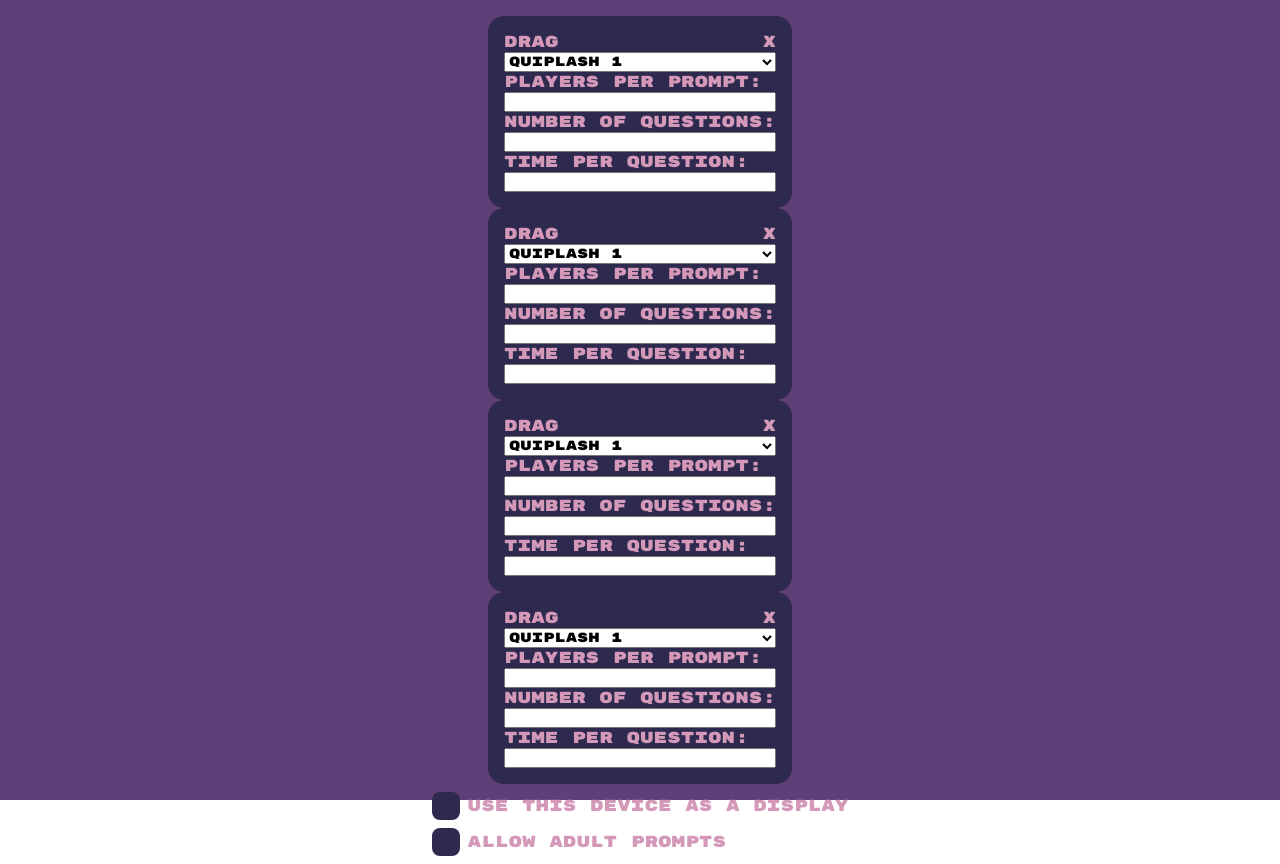
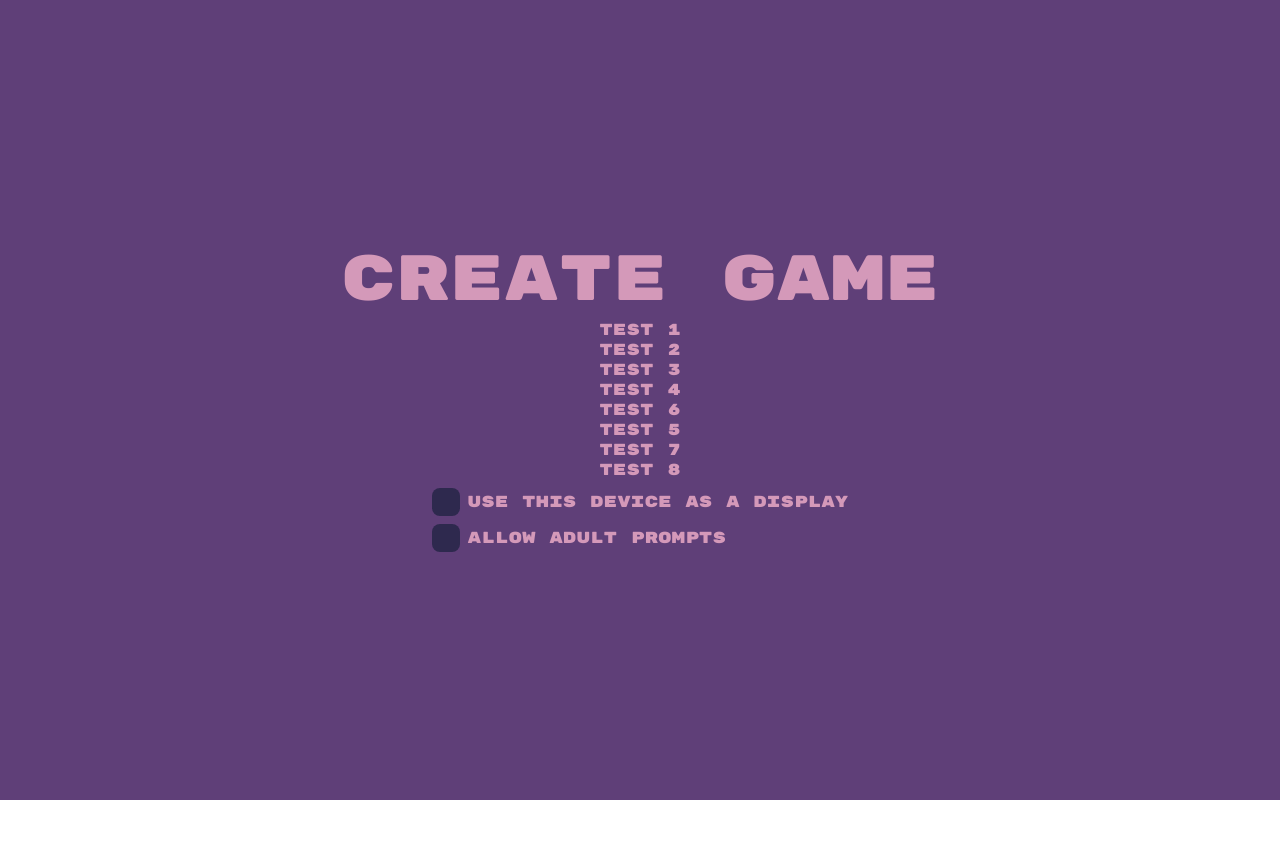
Before and after one commit to Woozl/quipwit, a Next.js app in the folder web/: page / in a window 1280 px wide. After the commit the page ends 800 px from the top, so only its background shows below. Built offline with nearby package versions, Linux system fonts and the light colour scheme.

Commit message:
switch to draggable library to dnd-kit

```diff
--- a/web/components/RoundConfiguration.tsx
+++ b/web/components/RoundConfiguration.tsx
@@ -1,81 +1,73 @@
+import {
+  closestCenter,
+  DndContext,
+  DragEndEvent,
+  KeyboardSensor,
+  MouseSensor,
+  PointerSensor,
+  TouchSensor,
+  UniqueIdentifier,
+  useSensor,
+  useSensors,
+} from "@dnd-kit/core";
+import {
+  arrayMove,
+  horizontalListSortingStrategy,
+  SortableContext,
+  sortableKeyboardCoordinates,
+  verticalListSortingStrategy,
+} from "@dnd-kit/sortable";
 import { useState } from "react";
-import {
-  DragDropContext,
-  Draggable,
-  Droppable,
-  DropResult,
-  OnDragEndResponder,
-} from "react-beautiful-dnd";
-import RoundCard from "./RoundCard";
-import styles from "./RoundConfiguration.module.css";
-
-const initialRounds = [
-  {
-    id: "dasjkhadsjkdh",
-    name: "round1",
-  },
-  {
-    id: "xvbcvxbcxvb",
-    name: "round2",
-  },
-  {
-    id: "dasjkweruytdh",
-    name: "round3",
-  },
-  {
-    id: "xcvbcxvbkdh",
-    name: "round4",
-  },
-];
-
-const reorder = (list: any[], startIndex: number, endIndex: number) => {
-  const result = Array.from(list);
-  const [removed] = result.splice(startIndex, 1);
-  result.splice(endIndex, 0, removed);
-
-  return result;
-};
+import SortableItem from "./SortableItem";
 
 const RoundConfiguration = () => {
-  const [roundList, setRoundList] = useState(initialRounds);
+  const [items, setItems] = useState<UniqueIdentifier[]>([
+    1, 2, 3, 4, 6, 5, 7, 8,
+  ]);
+  const sensors = useSensors(
+    useSensor(MouseSensor, {
+      // Require the mouse to move by 10 pixels before activating
+      activationConstraint: {
+        distance: 10,
+      },
+    }),
+    useSensor(TouchSensor, {
+      // Press delay of 250ms, with tolerance of 5px of movement
+      activationConstraint: {
+        delay: 250,
+        tolerance: 5,
+      },
+    }),
+    useSensor(KeyboardSensor, {
+      coordinateGetter: sortableKeyboardCoordinates,
+    })
+  );
 
-  const onDragEnd: OnDragEndResponder = (result: DropResult) => {
-    if (!result.destination || result.destination.index === result.source.index)
-      return;
+  const handleDragEnd = ({ active, over }: DragEndEvent) => {
+    if (!over) return;
 
-    setRoundList(
-      reorder(roundList, result.source.index, result.destination.index)
-    );
+    if (active.id !== over.id) {
+      setItems((items) => {
+        const oldIndex = items.indexOf(active.id);
+        const newIndex = items.indexOf(over.id);
+
+        return arrayMove(items, oldIndex, newIndex);
+      });
+    }
   };
 
   return (
-    <DragDropContext onDragEnd={onDragEnd}>
-      <Droppable droppableId="rounds">
-        {(provided) => (
-          <div ref={provided.innerRef} {...provided.droppableProps}>
-            {roundList.map((round, index) => (
-              <Draggable draggableId={round.id} index={index} key={round.id}>
-                {(provided) => (
-                  // <div
-                  //   ref={provided.innerRef}
-                  //   {...provided.draggableProps}
-                  //   {...provided.dragHandleProps}
-                  // >
-                  //   {round.name}
-                  // </div>
-                  <RoundCard
-                    // ref={provided.innerRef}
-                    {...provided.draggableProps}
-                    {...provided.dragHandleProps}
-                  />
-                )}
-              </Draggable>
-            ))}
-            {provided.placeholder}
-          </div>
-        )}
-      </Droppable>
-    </DragDropContext>
+    <DndContext
+      sensors={sensors}
+      collisionDetection={closestCenter}
+      onDragEnd={handleDragEnd}
+    >
+      <SortableContext items={items} strategy={verticalListSortingStrategy}>
+        {items.map((id) => (
+          <SortableItem key={id} id={id} />
+        ))}
+      </SortableContext>
+    </DndContext>
   );
 };
 
--- /dev/null
+++ b/web/components/SortableItem.tsx
@@ -0,0 +1,25 @@
+import { UniqueIdentifier } from "@dnd-kit/core";
+import { useSortable } from "@dnd-kit/sortable";
+import { CSS } from "@dnd-kit/utilities";
+
+interface SortableItemProps {
+  id: UniqueIdentifier;
+}
+
+const SortableItem = ({ id }: SortableItemProps) => {
+  const { attributes, listeners, setNodeRef, transform, transition } =
+    useSortable({ id });
+
+  const style = {
+    transform: CSS.Transform.toString(transform),
+    transition,
+  };
+
+  return (
+    <div ref={setNodeRef} style={style} {...attributes} {...listeners}>
+      <span>Test {id}</span>
+    </div>
+  );
+};
+
+export default SortableItem;
--- a/web/components/screens/GameSettings.module.css
+++ b/web/components/screens/GameSettings.module.css
@@ -1,7 +1,7 @@
 .container {
   background-color: #5f3f78;
-  width: 100vw;
-  height: 100vh;
+  /* width: 100%; */
+  min-height: 100%;
 
   color: #d499b9;
 
--- a/web/package.json
+++ b/web/package.json
@@ -10,16 +10,17 @@
     "prettier": "prettier --write ./"
   },
   "dependencies": {
+    "@dnd-kit/core": "^6.0.5",
+    "@dnd-kit/sortable": "^7.0.1",
+    "@dnd-kit/utilities": "^3.2.0",
     "next": "12.2.5",
     "react": "18.2.0",
-    "react-beautiful-dnd": "^13.1.0",
     "react-dom": "18.2.0",
     "react-verification-input": "^3.0.0"
   },
   "devDependencies": {
     "@types/node": "18.7.6",
     "@types/react": "18.0.17",
-    "@types/react-beautiful-dnd": "^13.1.2",
     "@types/react-dom": "18.0.6",
     "eslint": "8.22.0",
     "eslint-config-next": "12.2.5",
--- a/web/pages/_document.tsx
+++ /dev/null
@@ -1,33 +0,0 @@
-import Document, {
-  Html,
-  Head,
-  Main,
-  NextScript,
-  DocumentContext,
-  DocumentInitialProps,
-} from "next/document";
-import { resetServerContext } from "react-beautiful-dnd";
-
-class MyDocument extends Document {
-  static async getInitialProps(
-    ctx: DocumentContext
-  ): Promise<DocumentInitialProps> {
-    const initialProps = await Document.getInitialProps(ctx);
-    resetServerContext();
-    return { ...initialProps };
-  }
-
-  render() {
-    return (
-      <Html>
-        <Head />
-        <body>
-          <Main />
-          <NextScript />
-        </body>
-      </Html>
-    );
-  }
-}
-
-export default MyDocument;
```
Also changed, not shown: web/components/RoundCard.tsx (+6 -1 lines), 2 other files (tests, documents, lock files or other folders).
